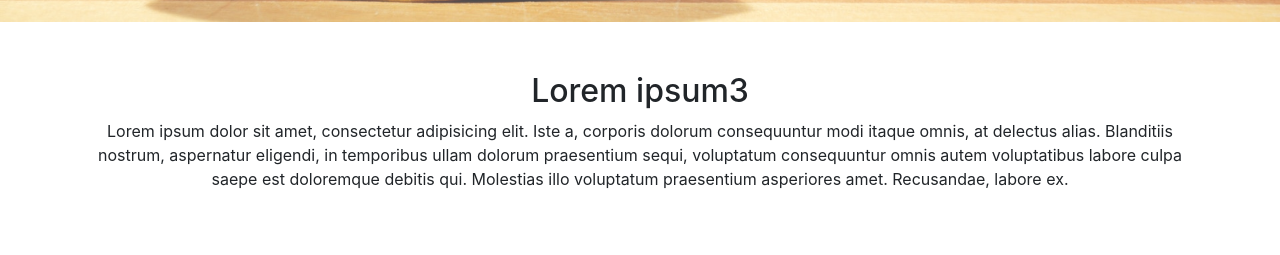
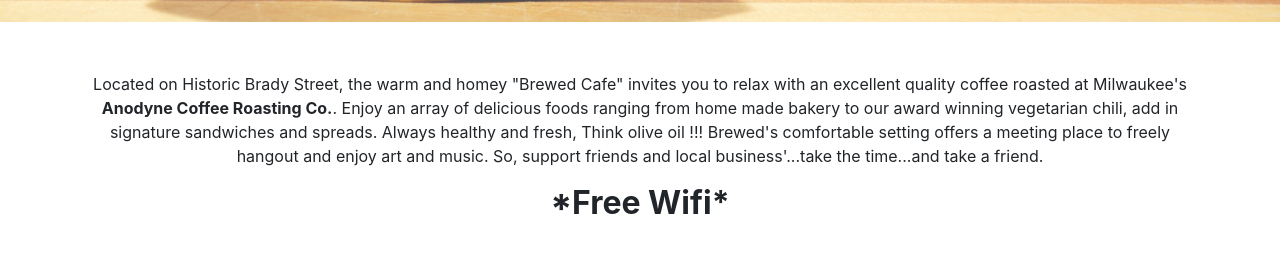
Before and after one commit to aiglinski/Modern_Brewed, a plain HTML site: page index.html in a window 1280 px wide. Shown: the part 3047-3302 px from the top of the page. Drawn offline with nearby package versions, Linux system fonts and the light colour scheme; some packages are replaced by stand-ins of ours.

Commit message:
added text to bottom paragraph section on main page

```diff
--- a/index.html
+++ b/index.html
@@ -163,8 +163,10 @@ Tangled up in Brewed.</p>
   </div>
 </div>
 <section class="section section-dark">
-  <h2>Lorem ipsum3</h2>
-  <p>Lorem ipsum dolor sit amet, consectetur adipisicing elit. Iste a, corporis dolorum consequuntur modi itaque omnis, at delectus alias. Blanditiis nostrum, aspernatur eligendi, in temporibus ullam dolorum praesentium sequi, voluptatum consequuntur omnis autem voluptatibus labore culpa saepe est doloremque debitis qui. Molestias illo voluptatum praesentium asperiores amet. Recusandae, labore ex.</p>
+  <p>Located on Historic Brady Street, the warm and homey "Brewed Cafe" invites you to relax with an excellent quality coffee roasted at Milwaukee's <strong>Anodyne Coffee Roasting Co.</strong>. Enjoy an array of delicious foods ranging from home made bakery to our award winning vegetarian chili, add in signature sandwiches and spreads. Always healthy and fresh, Think olive oil !!!
+
+Brewed's comfortable setting offers a meeting place to freely hangout and enjoy art and music. So, support friends and local business'...take the time...and take a friend.</p>
+<p><strong><h2>*Free Wifi*</h2></strong></p>
 </section>
 
 <div class="pimg4">
--- a/style.css
+++ b/style.css
@@ -437,6 +437,8 @@ body, html{
 }
 
 
+
+
 /* Turn off parrallax for mobile */
 /* @media(max-width:568px){
   .pimg1, .pimg2, .pimg3, .pimg4{
```
